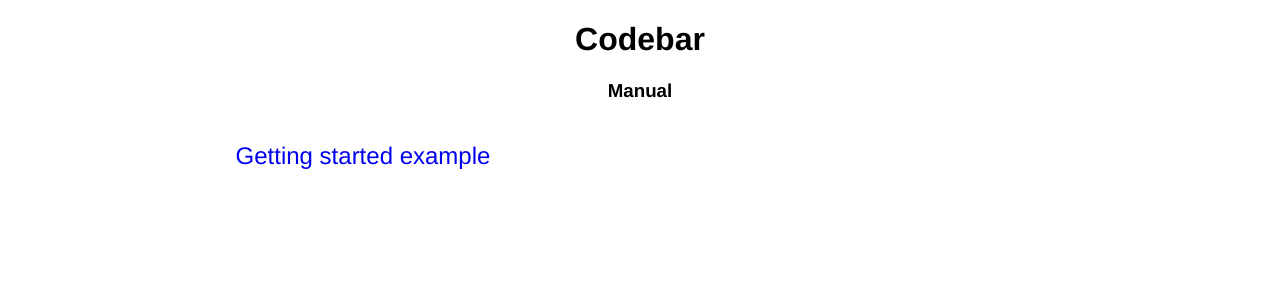
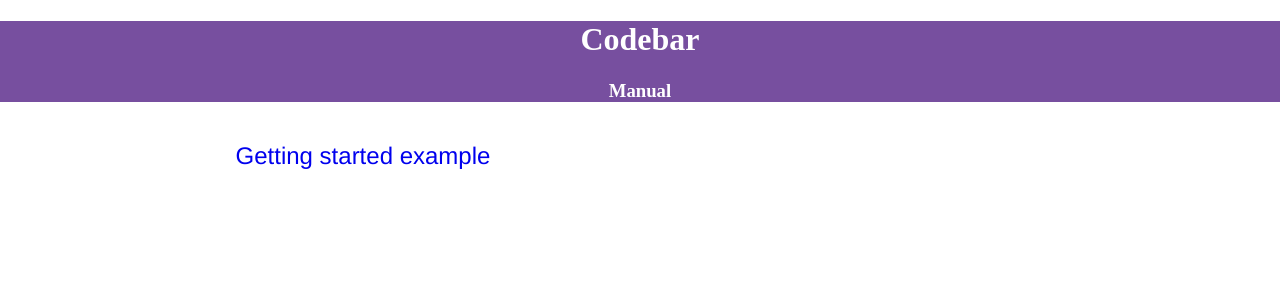
Before and after one commit to codebar/manual, a Jekyll site: the page built from index.html, in a window 1280 px wide. Shown: the top 300 px of the page. Built offline with Jekyll 4.4.1, drawn with Linux system fonts in a browser that asks for light colours; Markdown is read by kramdown in place of the engine named in the settings.

Commit message:
Begin styling header

```diff
--- a/css/main.css
+++ b/css/main.css
@@ -6,8 +6,13 @@
 }
 
 header {
+  font-family: "Gabriela",serif;
   text-align: center;
+  background: #774F9F;
+  color: #ffffff;
+
 }
+
 
 .container {
   max-width: 55.55556rem;
```
